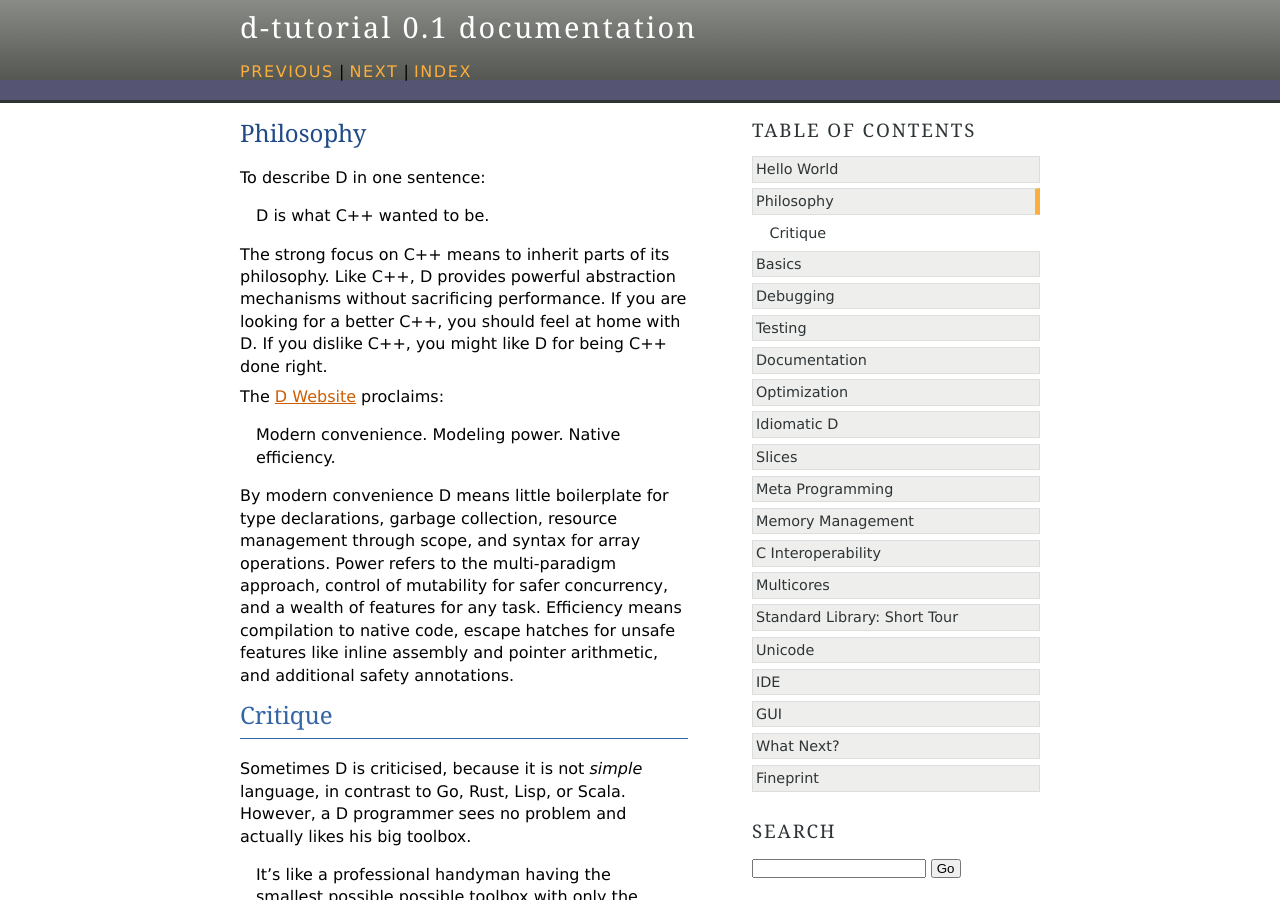
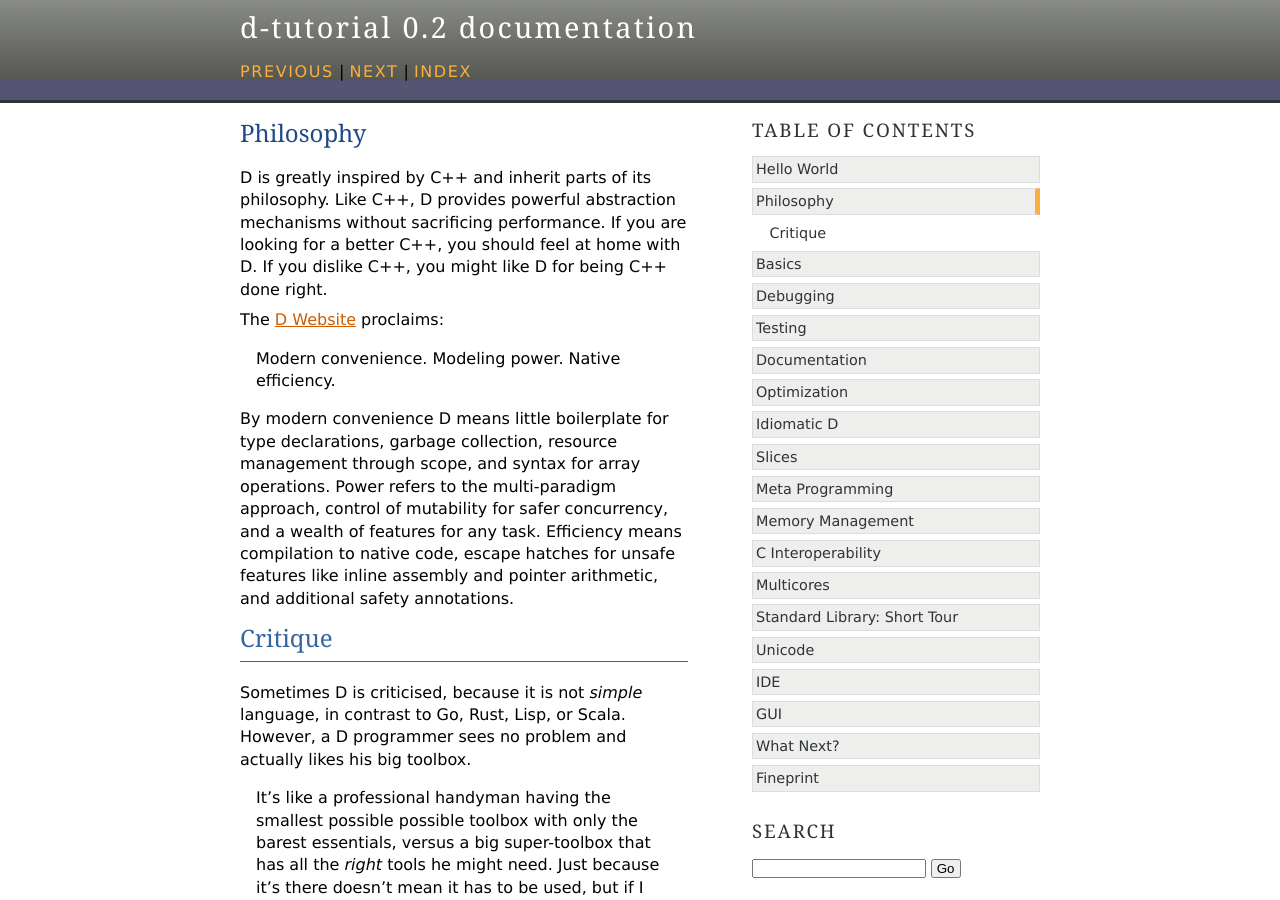
Before and after one commit to qznc/d-tut, a Sphinx documentation site: the page built from source/philosophy.rst, in a window 1280 px wide and 900 px high. Built offline with Sphinx 7.4.7, drawn with Linux system fonts in a browser that asks for light colours.

Commit message:
Minor changes after first feedback
Discussion: http://forum.dlang.org/thread/ogrryuxoxhrvdwnfnfzf@forum.dlang.org

```diff
--- a/source/conf.py
+++ b/source/conf.py
@@ -49,9 +49,9 @@ copyright = '2013, Andreas Zwinkau'
 # built documents.
 #
 # The short X.Y version.
-version = '0.1'
+version = '0.2'
 # The full version, including alpha/beta/rc tags.
-release = '0.1'
+release = '0.2'
 
 # The language for content autogenerated by Sphinx. Refer to documentation
 # for a list of supported languages.
--- a/source/memory.rst
+++ b/source/memory.rst
@@ -47,7 +47,9 @@ There is ``delete`` for manual deallocation.
 You could also access ``malloc`` and ``free`` from libc directly
 and thus circumvent the garbage collector.
 D provides all mechanisms for RAII like C++.
+
 There is no compiler/language support for Reference Counting.
+However, you could implement the necessary boilerplate with structs yourself.
 
 .. seealso::
    http://dlang.org/memory.html
--- a/source/philosophy.rst
+++ b/source/philosophy.rst
@@ -1,11 +1,7 @@
 Philosophy
 ==========
 
-To describe D in one sentence:
-
-   D is what C++ wanted to be.
-
-The strong focus on C++ means to inherit parts of its philosophy.
+D is greatly inspired by C++ and inherit parts of its philosophy.
 Like C++, D provides powerful abstraction mechanisms
 without sacrificing performance.
 If you are looking for a better C++,
```
